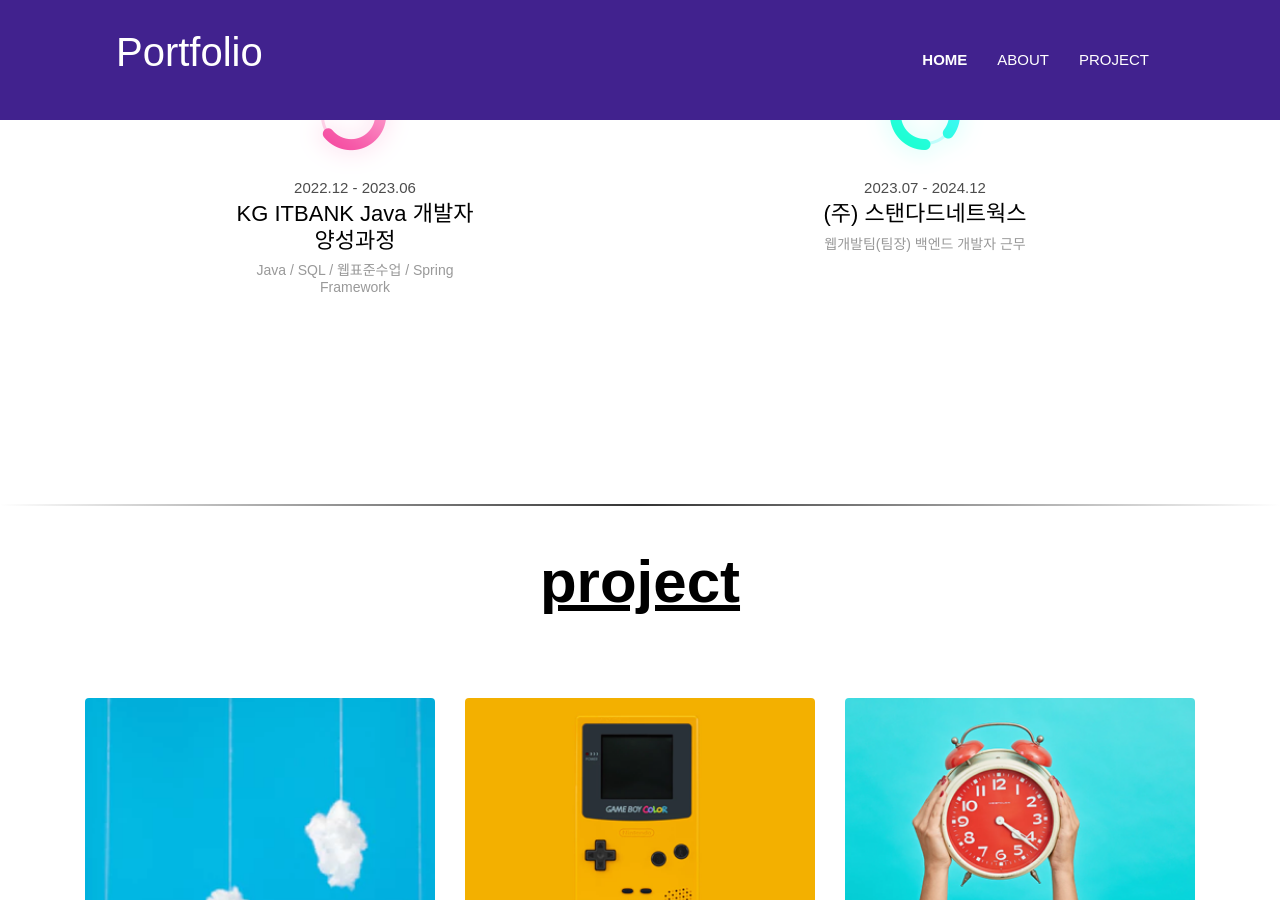
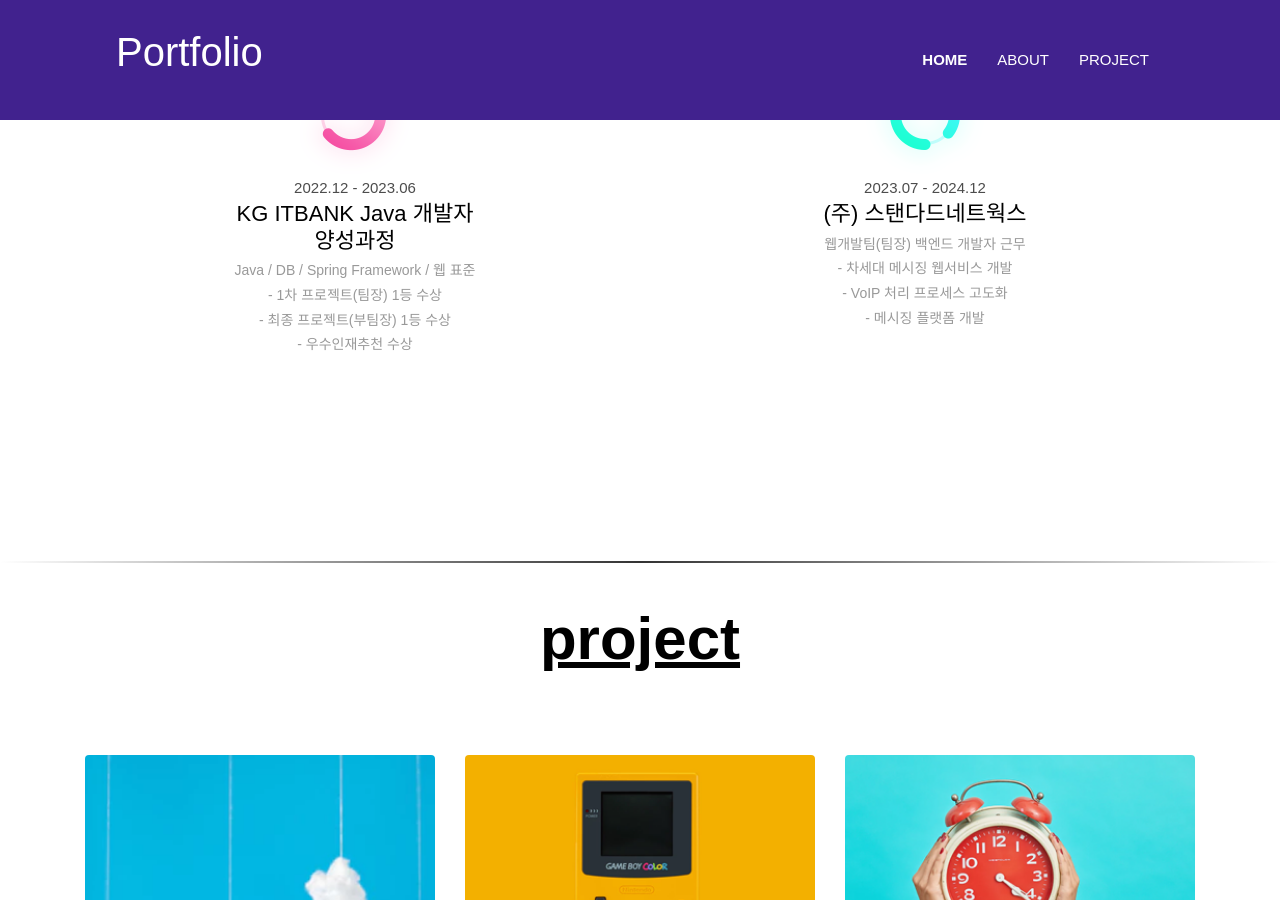
Before and after one commit to changhoonYoo/changhoonyoo.github.io, a Jekyll site: the page built from index.html, in a window 1280 px wide and 900 px high, scrolled down 2267 px. Built offline with Jekyll 4.4.1, drawn with Linux system fonts in a browser that asks for light colours.

Commit message:
자기소개 작업중

```diff
--- a/_data/settings.yml
+++ b/_data/settings.yml
@@ -102,13 +102,19 @@
       name: KG ITBANK Java 개발자 양성과정,
       icon: "icon-1.png",
       date: "2022.12 - 2023.06",
-      organization: "Java / SQL / 웹표준수업 / Spring Framework",
+      organization1: "Java / DB / Spring Framework / 웹 표준",
+      organization2: "- 1차 프로젝트(팀장) 1등 수상",
+      organization3: "- 최종 프로젝트(부팀장) 1등 수상",
+      organization4: "- 우수인재추천 수상",
     }
   - {
       name: (주) 스탠다드네트웍스,
       icon: "icon-3.png",
       date: "2023.07 - 2024.12",
-      organization: "웹개발팀(팀장) 백엔드 개발자 근무",
+      organization1: "웹개발팀(팀장) 백엔드 개발자 근무",
+      organization2: "- 차세대 메시징 웹서비스 개발",
+      organization3: "- VoIP 처리 프로세스 고도화",
+      organization4: "- 메시징 플랫폼 개발",
     }
 #  - {
 #      name: Senior UI Designer,
--- a/_includes/experience-section.html
+++ b/_includes/experience-section.html
@@ -14,7 +14,10 @@
         <img src="{{ site.baseurl }}/assets/images/experience/{{ experience.icon }}" alt="{{ site.data.settings.experience-title }} icon">
         <p class="mb-0">{{ experience.date }}</p>
         <h4>{{ experience.name }}</h4>
-        <h6 class="text-light">{{ experience.organization }}</h6>
+        <h6 class="text-light">{{ experience.organization1 }}</h6>
+        <h6 class="text-light">{{ experience.organization2 }}</h6>
+        <h6 class="text-light">{{ experience.organization3 }}</h6>
+        <h6 class="text-light">{{ experience.organization4 }}</h6>
       </div>
       {% endfor %}
     </div>
--- a/_includes/skills-section.html
+++ b/_includes/skills-section.html
@@ -49,13 +49,19 @@
       </div>
       <div class="col-lg-5 tool-container">
         <div class="image-item">
-          <img src="{{ site.baseurl }}/assets/images/skill/idea-Light.svg" alt="Intellij">
+          <img src="{{ site.baseurl }}/assets/images/skill/Idea-Light.svg" alt="Intellij">
         </div>
         <div class="image-item">
           <img src="{{ site.baseurl }}/assets/images/skill/Postman.svg" alt="Postman">
         </div>
         <div class="image-item">
+          <img src="{{ site.baseurl }}/assets/images/skill/Git.svg" alt="Git">
+        </div>
+        <div class="image-item">
           <img src="{{ site.baseurl }}/assets/images/skill/Github-Light.svg" alt="Github">
+        </div>
+        <div class="image-item">
+          <img src="{{ site.baseurl }}/assets/images/skill/Figma.svg" alt="Figma">
         </div>
       </div>
     </div>
--- a/_layouts/about.html
+++ b/_layouts/about.html
@@ -24,14 +24,14 @@
 <section class="section pt-5">
   <div class="container">
     <div class="row">
-      <div class="col-md-8">
+      <div class="col-md-8 text-left">
         {{ content }}
       </div>
       <div class="col-md-4 text-center drag-lg-top">
         <div class="shadow-down mb-4">
           <img src="{{ site.baseurl }}/{{ page.image }}" alt="{{ page.author }}" class="img-fluid w-100 rounded-lg border-thick border-white">
         </div>
-        <img src="{{ site.baseurl }}/{{ page.signature }}" alt="signature" class="img-fluid">
+<!--        <img src="{{ site.baseurl }}/{{ page.signature }}" alt="signature" class="img-fluid">-->
         <h4>{{ page.author }}</h4>
       </div>
     </div>
--- a/_pages/about.md
+++ b/_pages/about.md
@@ -1,18 +1,12 @@
 ---
 layout: about
 title: About Me
-author: Johnathan Smith
+author: Changhoon Yoo
 image: assets/images/about/author.jpg
-signature: assets/images/about/signature.png
+#signature: assets/images/about/signature.png
 ---
 
-Lorem ipsum dolor sit amet, consectetur adipisicing elit, sed do eiusmod tempor incididunt ut labore et
-dolore magna aliqua. Ut enim ad minim veniam, quis nostrud exercitation ullamco laboris nisi ut aliquip ex ea
-commodo consequat.
+적성에 맞는 일을 찾고 있던 시기에, 개발자의 역량과 잘 맞을 것 같다는 지인들의 추천과 IT에 관심이 많아 관련 직무를 잘 할 수 있으리라 생각했습니다. 그래서 Java 개발자라는 직업을 선택하였고, 코드를 통해 제가 원하는 기능들을 실제로 구현해낸 점이 매력적으로 다가왔습니다. 모르는 부분을 흘려보내지 말고 그 날에 내 것으로 만들자는 저만의 기준을 지키며 회고하는 습관을 길러왔습니다.
 
-Duis aute irure dolor in reprehenderit in voluptate velit esse cillum dolore eu fugiat nulla pariatur.
-Excepteur sint occaecat cupidatat non proident.
-
-Deserunt mollit anim id est laborum. Sed ut perspiciatis unde omnis iste natus error sit voluptatem
-accusantium doloremque laudantium, totam rem aperiam, eaque ipsa quae ab illo inventore veritatis et quasi
-architecto beatae vitae dicta sunt explicabo. Nemo enim ipsam voluptatem quia.
+진심으로 개발자라는 직무에 재미와 성취감을 느끼며
+앞으로도 할 수 있다는 자신감으로 끊임없이 배우며 성장할 것입니다.
--- a/_pages/portfolio.html
+++ b/_pages/portfolio.html
@@ -1,6 +1,6 @@
 ---
 layout: page
-title: Portfolio
+title: Project
 ---
 <!-- portfolio -->
 <section class="section">
```
Also changed, not shown: assets/images/about/author.jpg, assets/images/skill/Figma.svg (added), assets/images/skill/Git.svg (added).
